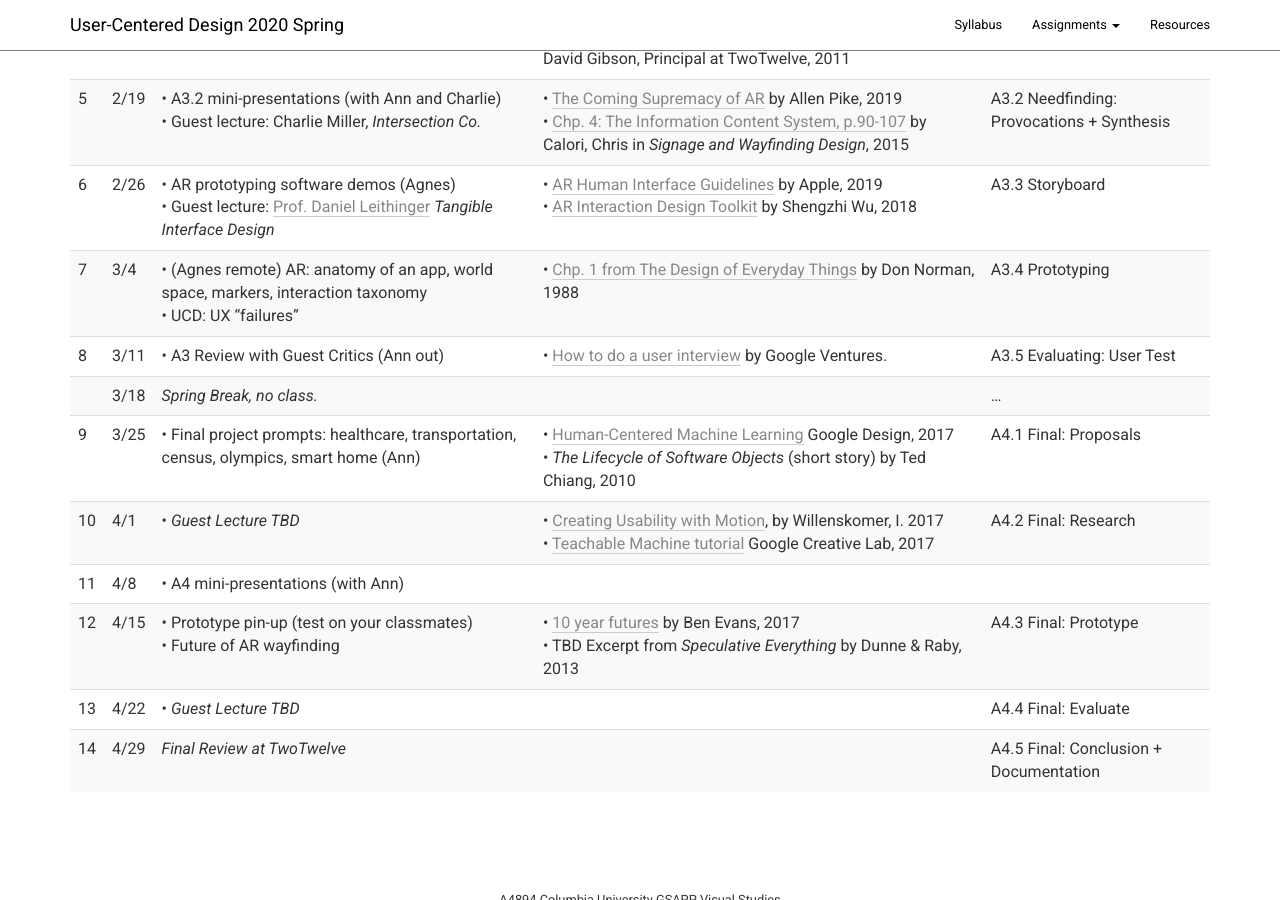
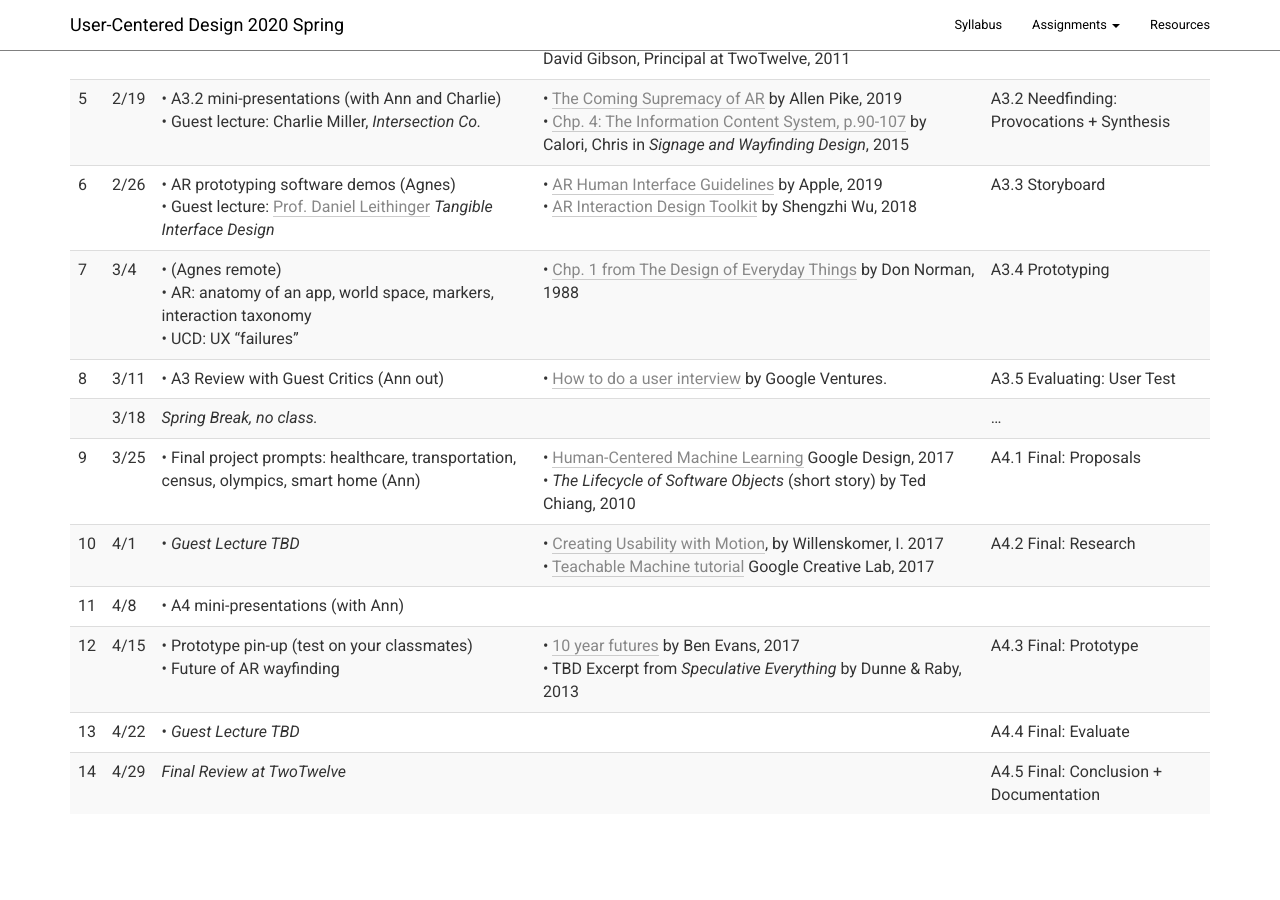
Before and after one commit to columbiaspatialinfo/columbiaspatialinfo.github.io, a Jekyll site: the page built from index.md, in a window 1280 px wide and 900 px high, scrolled down 1037 px. Built offline with Jekyll 4.4.1, drawn with Linux system fonts in a browser that asks for light colours; our own code applies the rules of GitHub Pages for plain Markdown files.

```diff
--- a/index.md
+++ b/index.md
@@ -32,7 +32,7 @@ _Subject to change as semester progresses._
 | 4        | 2/12     | • A3.1 mini-presentations<br>• How we do Wayfinding (Ann)<br>• UCD: storyboarding, Invision demo                                                   | • [Chp. 1~2: Introduction + Experiential Perspective]({{ layout.canvasfiles }}6939862) in _Space and Place_ by Yi-Fu Tuan, 1977<br>• [Chp. 1.1,1.2, 2.1,2.2, 3.1 in _The Wayfinding Handbook_]({{ layout.canvasfiles }}6939859) by David Gibson, Principal at TwoTwelve, 2011                                                                                                                                                                      | A3.1 Needfinding: Observe + Recruit                  |
 | 5        | 2/19     | • A3.2 mini-presentations (with Ann and Charlie)<br>• Guest lecture: Charlie Miller, _Intersection Co._ | • [The Coming Supremacy of AR](https://allenpike.com/2019/the-supremacy-of-ar) by Allen Pike, 2019<br>• [Chp. 4: The Information Content System, p.90-107](https://clio.columbia.edu/catalog/11557934) by Calori, Chris in _Signage and Wayfinding Design_, 2015 | A3.2 Needfinding: Provocations + Synthesis             |
 | 6        | 2/26     | • AR prototyping software demos (Agnes)<br>• Guest lecture: [Prof. Daniel Leithinger](https://www.colorado.edu/atlas/daniel-leithinger) _Tangible Interface Design_                            | • [AR Human Interface Guidelines](https://developer.apple.com/ios/human-interface-guidelines/technologies/augmented-reality/) by Apple, 2019<br>• [AR Interaction Design Toolkit](https://blog.prototypr.io/ar-interaction-design-toolkit-f47ca0733e31) by Shengzhi Wu, 2018                                                                                                                                                                                                                 | A3.3 Storyboard                           |
-| 7        | 3/4      | • (Agnes remote) AR: anatomy of an app, world space, markers, interaction taxonomy<br>• UCD: UX "failures"        | • [Chp. 1 from The Design of Everyday Things]({{ layout.canvasfiles }}6854751) by Don Norman, 1988                                                                                                                                    | A3.4 Prototyping                            |
+| 7        | 3/4      | • (Agnes remote)<br>• AR: anatomy of an app, world space, markers, interaction taxonomy<br>• UCD: UX "failures"        | • [Chp. 1 from The Design of Everyday Things]({{ layout.canvasfiles }}6854751) by Don Norman, 1988                                                                                                                                    | A3.4 Prototyping                            |
 | 8        | 3/11     | • A3 Review with Guest Critics (Ann out)                                                               | • [How to do a user interview](https://www.youtube.com/watch?v=Qq3OiHQ-HCU) by Google Ventures.                                                                                                                                                                                 | A3.5 Evaluating: User Test                             |
 |          | 3/18     | *Spring Break, no class.*                                                                              |                                                                                                                                                                                                                                                                                 | …                                                      |
 | 9        | 3/25     | • Final project prompts: healthcare, transportation, census, olympics, smart home (Ann)                | • [Human-Centered Machine Learning](https://medium.com/google-design/human-centered-machine-learning-a770d10562cd) Google Design, 2017<br>• _The Lifecycle of Software Objects_ (short story) by Ted Chiang, 2010                                                                                                                                        | A4.1 Final: Proposals                                  |
```
